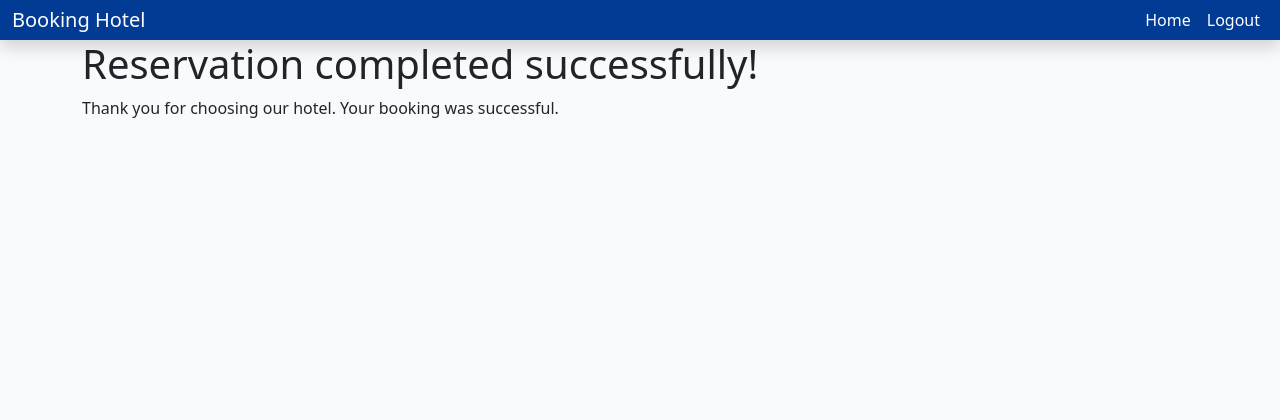
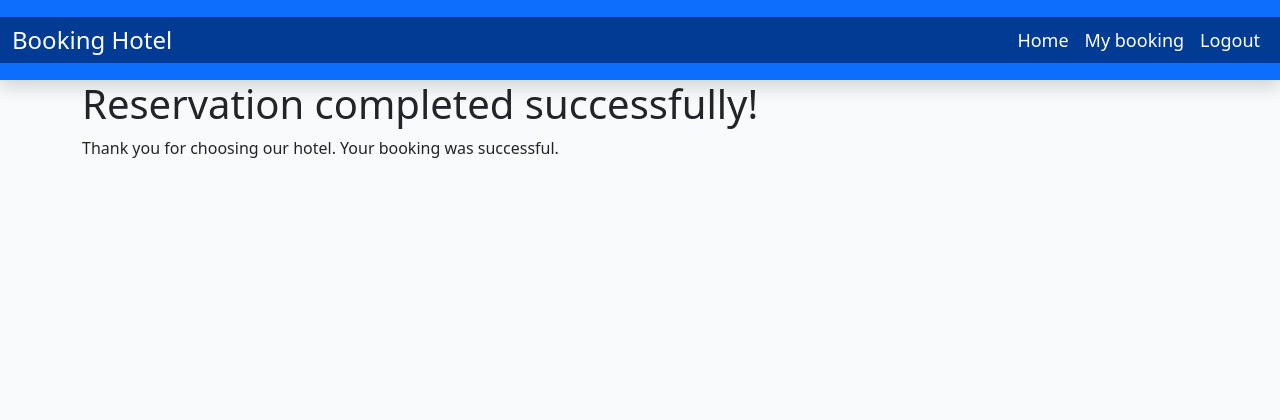
Before and after one commit to CodeWizard-1/booking_hotel, a Django app: page /success-booking/ in a window 1280 px wide. Shown: the top 420 px of the page. Run offline with Django 3.2, Linux system fonts and the light colour scheme; the visitor is signed in with stand-in values (Sample User, id 1); some libraries are stand-ins or nearby versions.

Commit message:
Upbate style index page

```diff
--- a/base/settings.py
+++ b/base/settings.py
@@ -28,7 +28,7 @@ TEMPLATES_DIR = os.path.join(BASE_DIR, 'templates')
 SECRET_KEY = os.environ.get('SECRET_KEY')
 
 # SECURITY WARNING: don't run with debug turned on in production!
-DEBUG = False
+DEBUG = True
 
 ALLOWED_HOSTS = ['booking-hotel-a07bb3df7136.herokuapp.com',
                  '8000-codewizard-1-booking-hot-qqi7tjr8vx.us2.codeanyapp.com']
--- a/static/css/style.css
+++ b/static/css/style.css
@@ -56,7 +56,30 @@ body {
 
 .navbar {
     padding: 0;
+    height: 80px;
 }
+
+.navbar-brand {
+    font-size: 24px;
+}
+
+.navbar-nav {
+    align-items: center;
+}
+
+.nav-link {
+    font-size: 18px;
+}
+
+
+
+/* Burger menu */
+
+/* .navbar-toggler-icon {
+    background-color: white;
+
+} */
+
 
 /* Carousel */
 
@@ -83,7 +106,7 @@ body {
 }
 
 .carousel-item img {
-    height: 600px;
+    height: 400px;
     width: 100%;
     object-fit: cover;
 }
--- a/templates/base.html
+++ b/templates/base.html
@@ -37,7 +37,7 @@
   <body class="d-flex flex-column h-100 main-bg">
     <!-- Navigation -->
 
-    <nav class="navbar navbar-expand-lg shadow">
+    <nav class="navbar navbar-expand-lg navbar-dark bg-primary shadow">
       <div class="container-fluid">
         <a class="navbar-brand text-white" href="{% url 'home' %}"
           >Booking Hotel</a
@@ -64,6 +64,11 @@
               >
             </li>
             {% if user.is_authenticated %}
+            <li class="nav-item">
+              <a class="nav-link text-white" href="{% url 'account_logout' %}"
+                >My booking</a
+              >
+            </li>
             <li class="nav-item">
               <a class="nav-link text-white" href="{% url 'account_logout' %}"
                 >Logout</a
--- a/templates/index.html
+++ b/templates/index.html
@@ -48,10 +48,10 @@
                 {% for room in room_list%}
                     <div class="col-md-4">
                         <div class="card mb-4 h-100">
-                            <div class="card-body d-flex flex-column shadow">
-                                <div class="image-container">
+                            <div class="card-body d-flex flex-column shadow mt-3 mb-3 rounded-4">
+                                <div class="image-container ">
                                     {% if room.room_image %}
-                                    <img class="card-img-top img-fluid" src="{{ room.room_image.url }}" alt="image room">
+                                    <img class="card-img-top img-fluid rounded-4" src="{{ room.room_image.url }}" alt="image room">
                                     {% else %}
                                     <img class="card-img-top img-fluid"
                                         src="https://services.meteored.com/img/article/como-podemos-distinguir-los-planetas-de-las-estrellas-1679732078853_1024.jpeg"
```
